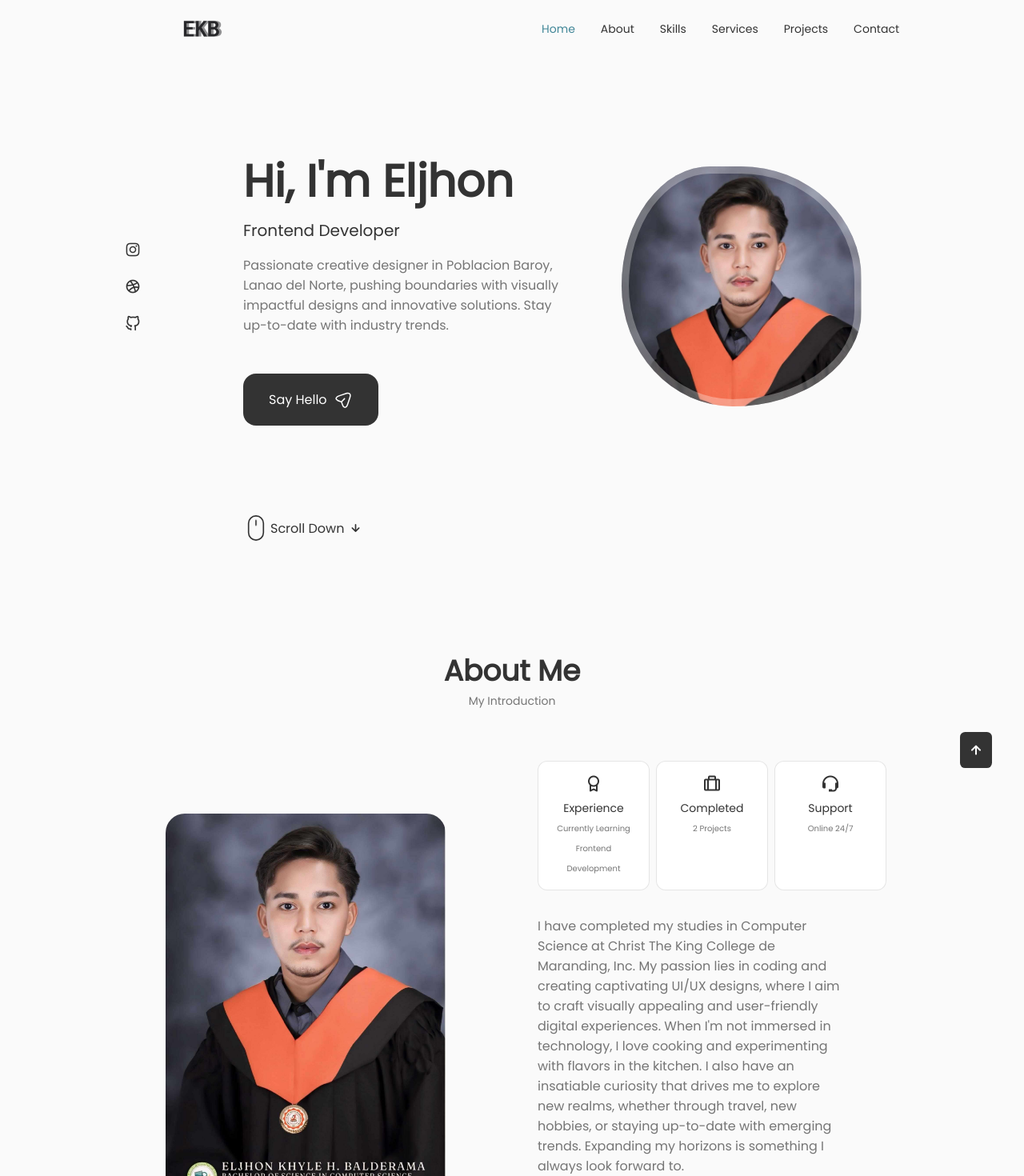
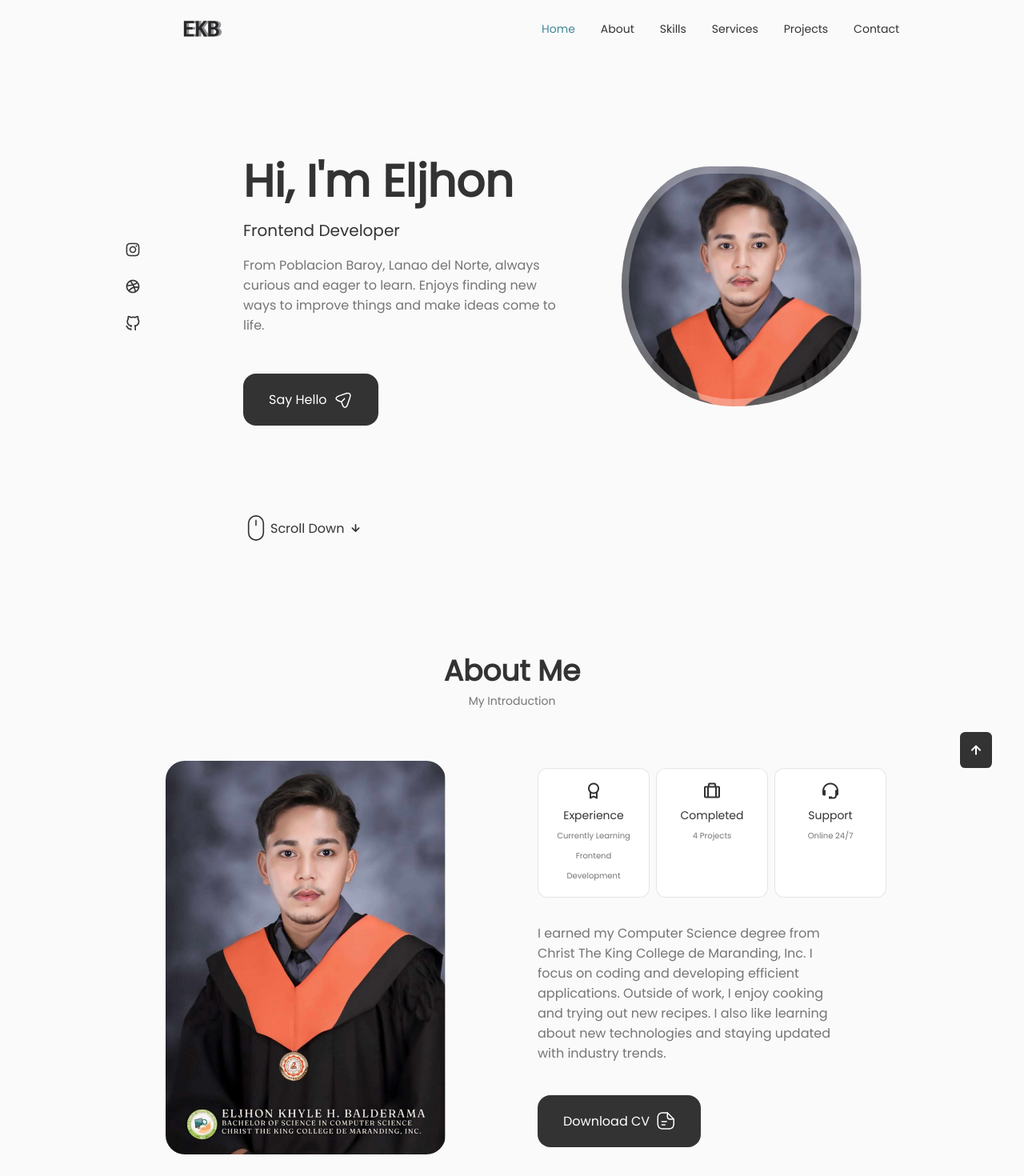
Before and after one commit to eljhonkhyle/my-react-portfolio, a React (Vite) app: page / in a window 1280 px wide. Shown: the top 1470 px of the page at 80% size. Built offline with nearby package versions, Linux system fonts and the light colour scheme.

Commit message:
add: new project

```diff
--- a/src/components/about/About.jsx
+++ b/src/components/about/About.jsx
@@ -1,9 +1,8 @@
-import React from 'react'
+import React from "react";
 import "./about.css";
 import AboutImg from "../../assets/Profile.jpg";
 import CV from "../../assets/EJ_Resume.pdf";
-import Info from './Info';
-
+import Info from "./Info";
 
 const About = () => {
   return (
@@ -17,8 +16,15 @@ const About = () => {
         <div className="about__data">
           <Info />
 
-            <p className="about__description">I have completed my studies in Computer Science at Christ The King College de Maranding, Inc. My passion lies in coding and creating captivating UI/UX designs, where I aim to craft visually appealing and user-friendly digital experiences. When I'm not immersed in technology, I love cooking and experimenting with flavors in the kitchen. I also have an insatiable curiosity that drives me to explore new realms, whether through travel, new hobbies, or staying up-to-date with emerging trends. Expanding my horizons is something I always look forward to.</p>
-            <a download="" href={CV} className="button button--flex">Download CV
+          <p className="about__description">
+            I earned my Computer Science degree from Christ The King College de
+            Maranding, Inc. I focus on coding and developing efficient
+            applications. Outside of work, I enjoy cooking and trying out new
+            recipes. I also like learning about new technologies and staying
+            updated with industry trends.
+          </p>
+          <a download="" href={CV} className="button button--flex">
+            Download CV
             <svg
               class="button__icon"
               xmlns="http://www.w3.org/2000/svg"
@@ -45,11 +51,10 @@ const About = () => {
               ></path>
             </svg>
           </a>
-
         </div>
       </div>
     </section>
-  )
-}
+  );
+};
 
-export default About
+export default About;
--- a/src/components/about/Info.jsx
+++ b/src/components/about/Info.jsx
@@ -1,4 +1,4 @@
-import React from 'react'
+import React from "react";
 
 const Info = () => {
   return (
@@ -6,14 +6,16 @@ const Info = () => {
       <div className="about__box">
         <i class="bx bx-award about__icon"></i>
         <h3 className="about__title">Experience</h3>
-        <span className="about__subtitle">Currently Learning Frontend Development</span>
+        <span className="about__subtitle">
+          Currently Learning Frontend Development
+        </span>
       </div>
 
       <div className="about__box">
         <i class="bx bx-briefcase-alt about__icon"></i>
 
         <h3 className="about__title">Completed</h3>
-        <span className="about__subtitle">2 Projects</span>
+        <span className="about__subtitle">4 Projects</span>
       </div>
 
       <div className="about__box">
@@ -23,7 +25,7 @@ const Info = () => {
         <span className="about__subtitle">Online 24/7</span>
       </div>
     </div>
-  )
-}
+  );
+};
 
-export default Info
+export default Info;
--- a/src/components/home/Data.jsx
+++ b/src/components/home/Data.jsx
@@ -1,4 +1,4 @@
-import React from 'react'
+import React from "react";
 
 const Data = () => {
   return (
@@ -6,7 +6,11 @@ const Data = () => {
       <h1 className="home__title">Hi, I'm Eljhon</h1>
 
       <h3 className="home__subtitle">Frontend Developer</h3>
-        <p className="home__description">Passionate creative designer in Poblacion Baroy, Lanao del Norte, pushing boundaries with visually impactful designs and innovative solutions. Stay up-to-date with industry trends.</p>
+      <p className="home__description">
+        From Poblacion Baroy, Lanao del Norte, always curious and eager to
+        learn. Enjoys finding new ways to improve things and make ideas come to
+        life.
+      </p>
 
       <a href="#contact" className="button button--flex">
         Say Hello
@@ -29,7 +33,7 @@ const Data = () => {
         </svg>
       </a>
     </div>
-  )
-}
+  );
+};
 
-export default Data
+export default Data;
--- a/src/components/work/Data.jsx
+++ b/src/components/work/Data.jsx
@@ -1,49 +1,62 @@
-import Work1 from "../../assets/work1.jpg"
-import Work2 from "../../assets/work2.jpg"
-import Work3 from "../../assets/work3.jpg"
+import Work1 from "../../assets/work1.jpg";
+import Work2 from "../../assets/work2.jpg";
+import Work3 from "../../assets/work3.jpg";
+import Work4 from "../../assets/work4.png";
 
-export const projectsData  = [
+export const projectsData = [
   {
-        id: 'project1',
+    id: "project1",
     image: Work1,
-        title: 'Portfolio',
-        description: 'Explore the creative world of me through this carefully crafted online portfolio. This website is a curated showcase of my diverse talents, skills, and accomplishments.',
-        category: 'web',
-        link: 'https://ekb.netlify.app/',
-        github: 'https://github.com/eljhonkhyle/my-react-portfolio'
+    title: "Portfolio",
+    description:
+      "Explore the creative world of me through this carefully crafted online portfolio. This website is a curated showcase of my diverse talents, skills, and accomplishments.",
+    category: "web",
+    link: "https://ekb.netlify.app/",
+    github: "https://github.com/eljhonkhyle/my-react-portfolio",
   },
 
   {
-        id: 'project2',
+    id: "project2",
     image: Work2,
-        title: 'Weather Hub',
-        description: 'A weather site to provide users with up-to-date and location-specific information about current weather conditions and forecasts. ',
-        category: 'web',
-        link: 'https://weatherhuub.netlify.app/',
-        github: 'https://github.com/eljhonkhyle/weather-app'
-
+    title: "Weather Hub",
+    description:
+      "A weather site to provide users with up-to-date and location-specific information about current weather conditions and forecasts. ",
+    category: "web",
+    link: "https://weatherhuub.netlify.app/",
+    github: "https://github.com/eljhonkhyle/weather-app",
   },
 
   {
-        id: 'project3',
+    id: "project3",
     image: Work3,
-        title: 'Task X Pro',
-        description: 'A todo site to help you organize, prioritize, and manage your daily tasks and responsibilities. It offers a user-friendly interface for creating, tracking, and completing tasks efficiently.',
-        category: 'web',
-        link: 'https://taskxpro.vercel.app',
-        github: 'https://github.com/eljhonkhyle/todo-list'
+    title: "Task X Pro",
+    description:
+      "A todo site to help you organize, prioritize, and manage your daily tasks and responsibilities. It offers a user-friendly interface for creating, tracking, and completing tasks efficiently.",
+    category: "web",
+    link: "https://taskxpro.vercel.app",
+    github: "https://github.com/eljhonkhyle/todo-list",
+  },
 
+  {
+    id: "project4",
+    image: Work4,
+    title: "Havoc Properties",
+    description:
+      "A sleek and responsive Real Estate Website built with React to showcase properties effectively. It features a modern design, high-quality visuals, and an intuitive layout for a seamless user experience.",
+    category: "web",
+    link: "https://havocproperties.vercel.app",
+    github: "https://github.com/eljhonkhyle/landing-page",
   },
 ];
 
 export const projectsNav = [
   {
-        name: 'all',
+    name: "all",
   },
   {
-        name: 'web',
+    name: "web",
   },
   {
-        name: 'design'
+    name: "design",
   },
 ];
```
Also changed, not shown: src/assets/work4.png (added). Lines whose indentation alone changed are shown as unchanged.
